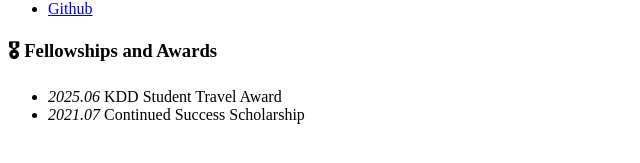
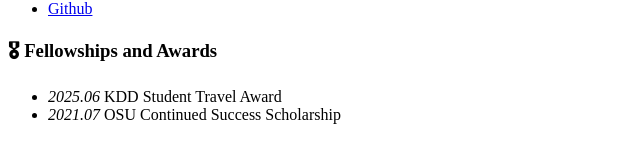
Before and after one commit to RayLiu1103/rayliu1103.github.io, a Jekyll site: the page built from _pages/includes/honers.md, in a window 1280 px wide. Shown: the part 365-528 px from the top of the page, without its empty margins (0-640 px from the left). Built offline with Jekyll 4.4.1, drawn with Linux system fonts in a browser that asks for light colours; our own code applies the rules of GitHub Pages for plain Markdown files; comment, search, counter and statistics services are not loaded.

Commit message:
Update honers.md

```diff
--- a/_pages/includes/honers.md
+++ b/_pages/includes/honers.md
@@ -1,3 +1,3 @@
 # 🎖 Fellowships and Awards
 - *2025.06* KDD Student Travel Award
-- *2021.07* Continued Success Scholarship
+- *2021.07* OSU Continued Success Scholarship
```
